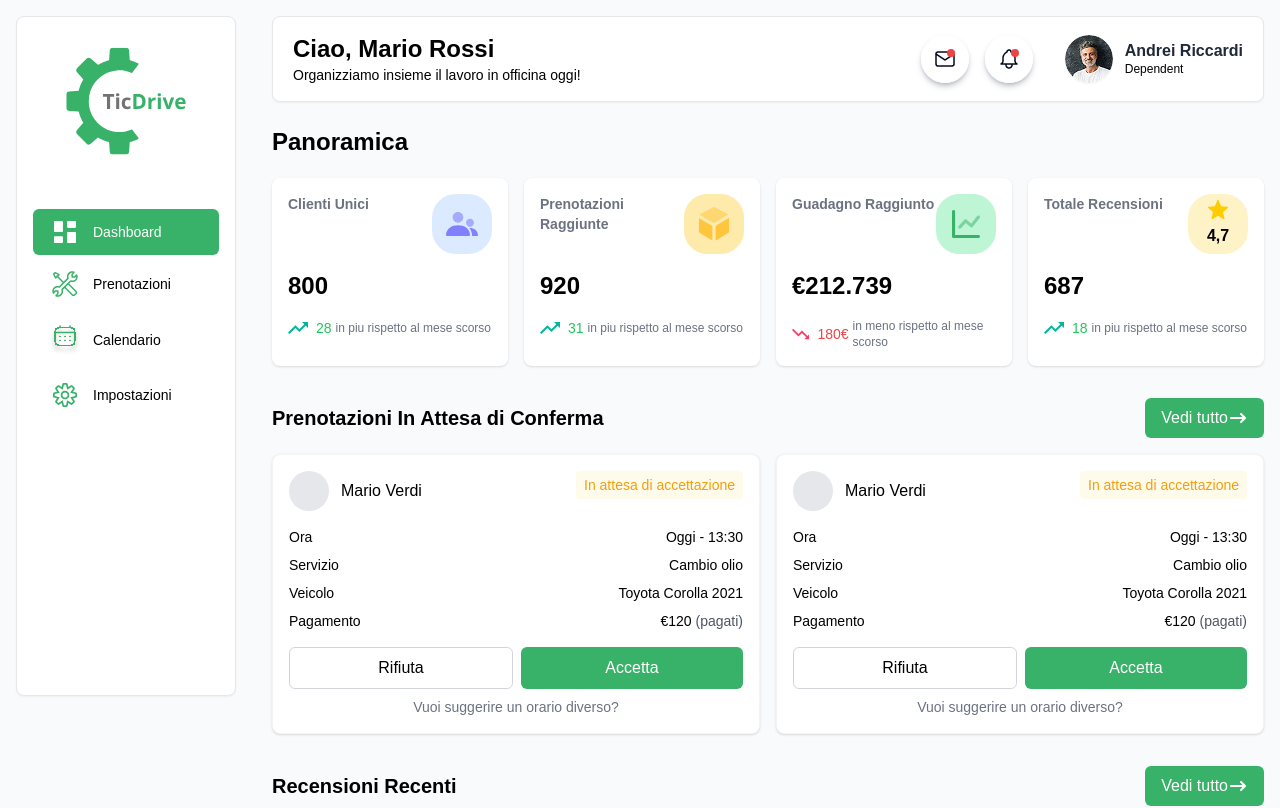
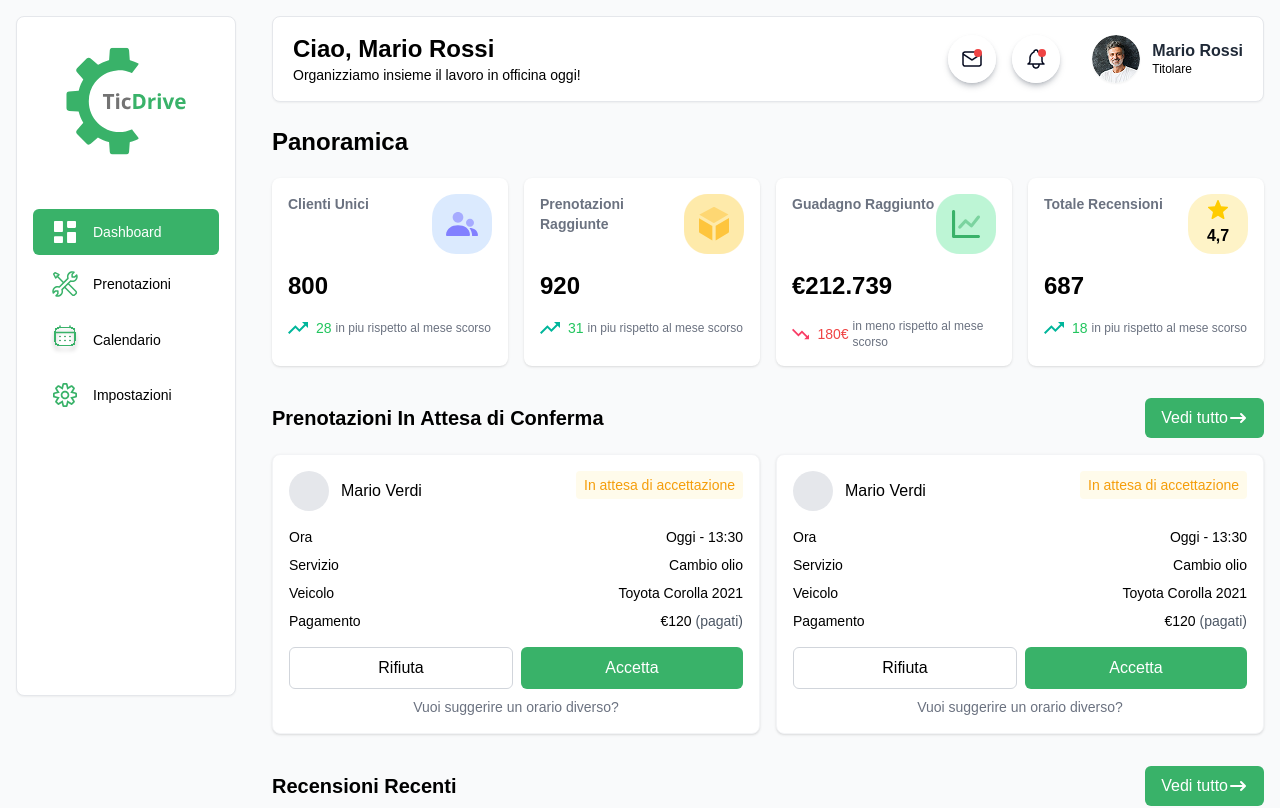
Before and after one commit to AlbyCosmy99/ticdrive-workshops-website-nuxt, a Nuxt app: page /dashboard in a window 1280 px wide. Shown: the top 808 px of the page. Built offline with nearby package versions, Linux system fonts and the light colour scheme; no server answers; a web font is replaced by a local one.

Commit message:
feat: improve navbar

```diff
--- a/components/navbar/Navbar.vue
+++ b/components/navbar/Navbar.vue
@@ -25,9 +25,9 @@
         </div>
         <div class="flex flex-col items-start justify-center">
           <span class="font-semibold text-gray-800 leading-tight">
-            Andrei Riccardi
+            Mario Rossi
           </span>
-          <span class="text-xs font-normal">Dependent</span>
+          <span class="text-xs font-normal">Titolare</span>
         </div>
       </div>
     </div>
```
